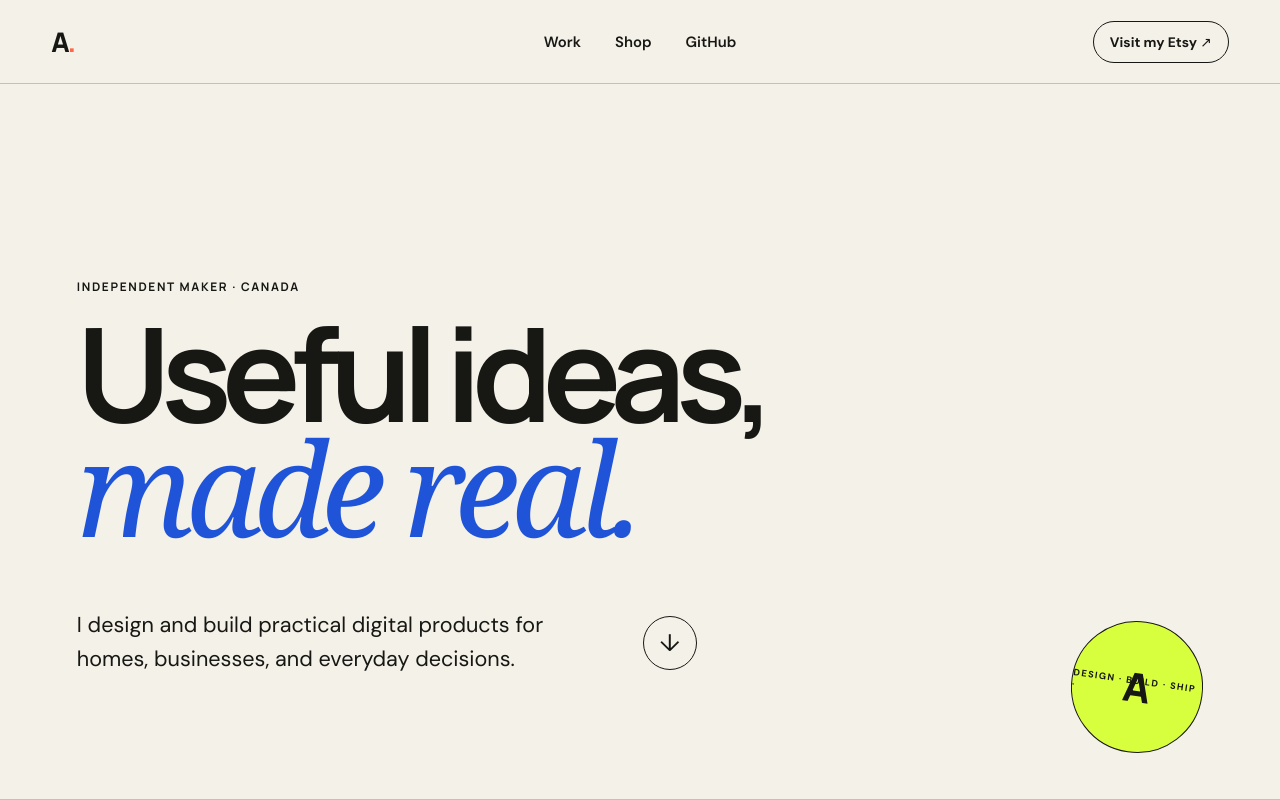
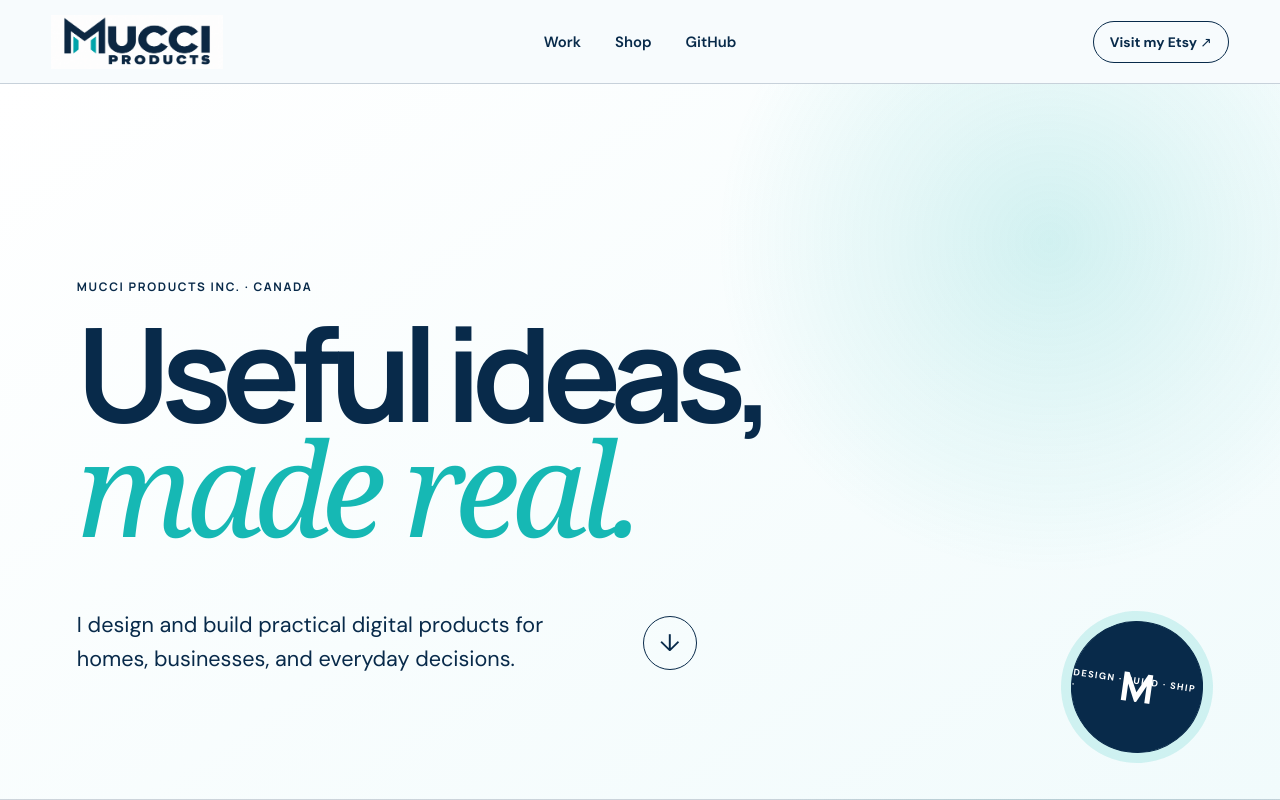
Before and after one commit to lamboant01/Mucci-Products-Inc, a plain HTML site: page index.html in a window 1280 px wide. Shown: the top 800 px of the page. Drawn offline with Linux system fonts and the light colour scheme.

Commit message:
Apply Mucci Products brand theme

```diff
--- a/index.html
+++ b/index.html
@@ -4,18 +4,18 @@
     <meta charset="UTF-8" />
     <meta name="viewport" content="width=device-width, initial-scale=1.0" />
     <meta name="description" content="Independent digital products and creative work by Anthony." />
-    <meta name="theme-color" content="#11100e" />
+    <meta name="theme-color" content="#082a4a" />
     <link rel="icon" type="image/svg+xml" href="./favicon.svg" />
     <link rel="preconnect" href="https://fonts.googleapis.com" />
     <link rel="preconnect" href="https://fonts.gstatic.com" crossorigin />
     <link href="https://fonts.googleapis.com/css2?family=DM+Sans:wght@400;500;600;700&family=Manrope:wght@500;600;700;800&display=swap" rel="stylesheet" />
     <link rel="stylesheet" href="./styles.css" />
-    <title>Anthony — Products &amp; Projects</title>
+    <title>Mucci Products — Products &amp; Projects</title>
   </head>
   <body>
     <a class="skip-link" href="#work">Skip to projects</a>
     <header class="site-header">
-      <a class="wordmark" href="#top" aria-label="Anthony, home">A<span>.</span></a>
+      <a class="wordmark" href="#top" aria-label="Mucci Products, home"><img src="./assets/mucci-products-logo.png" alt="Mucci Products" /></a>
       <nav aria-label="Primary navigation">
         <a href="#work">Work</a>
         <a href="#shop">Shop</a>
@@ -26,7 +26,7 @@
 
     <main id="top">
       <section class="hero" aria-labelledby="hero-title">
-        <p class="kicker">Independent maker · Canada</p>
+        <p class="kicker">Mucci Products Inc. · Canada</p>
         <h1 id="hero-title">Useful ideas,<br /><em>made real.</em></h1>
         <div class="hero-bottom">
           <p>I design and build practical digital products for homes, businesses, and everyday decisions.</p>
@@ -34,7 +34,7 @@
         </div>
         <div class="hero-stamp" aria-hidden="true">
           <span>DESIGN · BUILD · SHIP ·</span>
-          <strong>A</strong>
+          <strong>M</strong>
         </div>
       </section>
 
@@ -110,13 +110,13 @@
     </main>
 
     <footer>
-      <a class="wordmark" href="#top">A<span>.</span></a>
+      <a class="wordmark" href="#top" aria-label="Mucci Products, home"><img src="./assets/mucci-products-logo.png" alt="Mucci Products" /></a>
       <p>Designing useful things, one project at a time.</p>
       <div>
         <a href="https://github.com/lamboant01" target="_blank" rel="noreferrer">GitHub</a>
         <a href="#shop">Etsy</a>
       </div>
-      <span>© <span id="year"></span> Anthony</span>
+      <span>© <span id="year"></span> Mucci Products Inc.</span>
     </footer>
     <script src="./script.js"></script>
   </body>
--- a/styles.css
+++ b/styles.css
@@ -1,14 +1,14 @@
 :root {
-  color: #171714;
-  background: #f4f1e8;
+  color: #082a4a;
+  background: #f7fbfd;
   font-family: "DM Sans", sans-serif;
   font-synthesis: none;
-  --ink: #171714;
-  --paper: #f4f1e8;
-  --acid: #d8ff3e;
-  --orange: #ff674d;
-  --blue: #1f54d8;
-  --line: rgba(23, 23, 20, 0.22);
+  --ink: #082a4a;
+  --paper: #f7fbfd;
+  --acid: #16b8b4;
+  --orange: #19c9c4;
+  --blue: #0a557b;
+  --line: rgba(8, 42, 74, 0.2);
 }
 
 * { box-sizing: border-box; }
@@ -20,24 +20,24 @@ img { display: block; max-width: 100%; }
 .skip-link { position: fixed; top: 8px; left: 8px; z-index: 20; padding: 10px 14px; background: var(--ink); color: white; transform: translateY(-150%); }
 .skip-link:focus { transform: translateY(0); }
 .site-header { height: 84px; display: grid; grid-template-columns: 1fr auto 1fr; align-items: center; gap: 24px; padding: 0 clamp(20px, 4vw, 68px); border-bottom: 1px solid var(--line); }
-.wordmark { width: 42px; font: 800 27px/1 "Manrope", sans-serif; letter-spacing: -0.08em; }
-.wordmark span { color: var(--orange); }
+.wordmark { width: 172px; height: 54px; display: block; overflow: hidden; }
+.wordmark img { width: 100%; height: auto; transform: translateY(-21px); }
 nav { display: flex; gap: 34px; font-size: 0.93rem; font-weight: 600; }
 nav a, footer a { position: relative; }
 nav a::after, footer a::after { position: absolute; right: 0; bottom: -5px; left: 0; height: 1px; content: ""; background: currentColor; transform: scaleX(0); transform-origin: right; transition: transform 180ms ease; }
 nav a:hover::after, nav a:focus-visible::after, footer a:hover::after, footer a:focus-visible::after { transform: scaleX(1); transform-origin: left; }
 .header-cta { justify-self: end; padding: 11px 16px; border: 1px solid var(--ink); border-radius: 999px; font-weight: 700; font-size: 0.86rem; transition: background 180ms, color 180ms; }
 .header-cta:hover, .header-cta:focus-visible { color: var(--paper); background: var(--ink); }
-.hero { position: relative; min-height: calc(100svh - 84px); display: flex; flex-direction: column; justify-content: center; padding: clamp(72px, 10vw, 150px) clamp(20px, 6vw, 96px) 54px; overflow: hidden; border-bottom: 1px solid var(--line); }
+.hero { position: relative; min-height: calc(100svh - 84px); display: flex; flex-direction: column; justify-content: center; padding: clamp(72px, 10vw, 150px) clamp(20px, 6vw, 96px) 54px; overflow: hidden; border-bottom: 1px solid var(--line); background: radial-gradient(circle at 82% 22%, rgba(22,184,180,.17), transparent 28%), linear-gradient(145deg, #fff 0%, #f1fbfc 100%); }
 .kicker { margin: 0 0 22px; font: 700 0.74rem/1 "Manrope", sans-serif; letter-spacing: 0.14em; text-transform: uppercase; }
 h1, h2, h3, p { margin-top: 0; }
 h1, h2, h3 { font-family: "Manrope", sans-serif; }
 h1 { max-width: 1040px; margin-bottom: 64px; font-size: clamp(4rem, 10.2vw, 9.6rem); line-height: 0.88; letter-spacing: -0.075em; }
-h1 em { color: var(--blue); font-family: Georgia, serif; font-weight: 400; letter-spacing: -0.06em; }
+h1 em { color: var(--acid); font-family: Georgia, serif; font-weight: 400; letter-spacing: -0.06em; }
 .hero-bottom { max-width: 720px; display: flex; align-items: center; gap: 46px; }
 .hero-bottom p { max-width: 520px; margin: 0; font-size: clamp(1.05rem, 1.7vw, 1.35rem); line-height: 1.55; }
 .round-link { width: 54px; height: 54px; display: grid; flex: 0 0 auto; place-items: center; border: 1px solid var(--ink); border-radius: 50%; font-size: 1.5rem; }
-.hero-stamp { position: absolute; right: 6vw; bottom: 46px; width: 132px; aspect-ratio: 1; display: grid; place-items: center; border: 1px solid var(--ink); border-radius: 50%; background: var(--acid); transform: rotate(8deg); }
+.hero-stamp { position: absolute; right: 6vw; bottom: 46px; width: 132px; aspect-ratio: 1; display: grid; place-items: center; border: 1px solid var(--ink); border-radius: 50%; color: white; background: var(--ink); box-shadow: 0 0 0 10px rgba(22,184,180,.16); transform: rotate(8deg); }
 .hero-stamp span { position: absolute; font-size: 0.58rem; font-weight: 700; letter-spacing: 0.15em; }
 .hero-stamp strong { font: 800 2.5rem/1 "Manrope", sans-serif; }
 .work { padding: 110px clamp(20px, 6vw, 96px) 130px; }
@@ -47,7 +47,7 @@ h1 em { color: var(--blue); font-family: Georgia, serif; font-weight: 400; lette
 .project { border: 1px solid var(--ink); }
 .project-featured { display: grid; grid-template-columns: 1.45fr 0.85fr; min-height: 560px; margin-bottom: 26px; }
 .project-visual { position: relative; min-height: 500px; display: flex; align-items: center; flex-direction: column; justify-content: center; overflow: hidden; border-right: 1px solid var(--ink); }
-.property-visual { background: #dff4ff; }
+.property-visual { background: #e2f8f7; }
 .property-visual::before, .property-visual::after { position: absolute; width: 360px; height: 360px; border: 1px solid rgba(31,84,216,.3); border-radius: 50%; content: ""; }
 .property-visual::after { width: 520px; height: 520px; }
 .property-visual img { position: relative; z-index: 1; width: clamp(150px, 22vw, 290px); filter: drop-shadow(0 24px 24px rgba(31,84,216,.16)); }
@@ -63,18 +63,18 @@ h1 em { color: var(--blue); font-family: Georgia, serif; font-weight: 400; lette
 .project-grid { display: grid; grid-template-columns: 1fr 1fr; gap: 26px; }
 .project-compact { min-height: 590px; display: flex; flex-direction: column; }
 .compact-top { position: relative; min-height: 295px; display: grid; place-items: center; border-bottom: 1px solid var(--ink); }
-.project-saison .compact-top { background: var(--acid); }
-.project-moneyquest .compact-top { background: var(--orange); }
+.project-saison .compact-top { color: white; background: linear-gradient(145deg, #082a4a, #0a557b); }
+.project-moneyquest .compact-top { background: var(--acid); }
 .mini-mark { font: 800 clamp(3.5rem, 8vw, 7rem)/1 "Manrope", sans-serif; letter-spacing: -.08em; }
 .coin { width: 140px; height: 140px; display: grid; place-items: center; border: 2px solid var(--ink); border-radius: 50%; box-shadow: 14px 14px 0 var(--ink); font: 700 4.6rem/1 Georgia, serif; }
 .project-compact .project-copy { min-height: 290px; display: block; padding: 34px; }
 .project-compact .project-copy h3 { font-size: clamp(2.1rem, 4vw, 3.6rem); }
-.shop { display: grid; grid-template-columns: 1fr 1fr; min-height: 690px; border-top: 1px solid var(--ink); border-bottom: 1px solid var(--ink); background: #e9d7ff; }
+.shop { display: grid; grid-template-columns: 1fr 1fr; min-height: 690px; border-top: 1px solid var(--ink); border-bottom: 1px solid var(--ink); background: #dff8f7; }
 .shop-art { position: relative; display: grid; place-items: center; overflow: hidden; border-right: 1px solid var(--ink); }
 .shop-art::before { position: absolute; width: 70%; aspect-ratio: 1; border: 1px solid var(--ink); border-radius: 50%; content: ""; }
 .shop-tile { position: absolute; min-width: 178px; padding: 28px; border: 1px solid var(--ink); background: var(--paper); box-shadow: 10px 10px 0 var(--ink); font: 800 1.5rem/1 "Manrope", sans-serif; text-align: center; }
 .tile-one { transform: translate(-74px, -104px) rotate(-9deg); }
-.tile-two { z-index: 1; background: var(--acid); transform: rotate(4deg); }
+.tile-two { z-index: 1; color: white; background: var(--ink); transform: rotate(4deg); }
 .tile-three { transform: translate(75px, 105px) rotate(-5deg); }
 .shop-copy { display: flex; align-items: flex-start; flex-direction: column; justify-content: center; padding: clamp(46px, 7vw, 110px); }
 .shop-copy > p:not(.kicker) { max-width: 490px; margin: 30px 0 34px; font-size: 1.08rem; line-height: 1.65; }
@@ -99,6 +99,8 @@ footer > span { font-size: .82rem; opacity: .66; }
 
 @media (max-width: 560px) {
   .site-header { height: 72px; }
+  .wordmark { width: 135px; height: 44px; }
+  .wordmark img { transform: translateY(-16px); }
   .header-cta { padding: 10px 12px; font-size: .78rem; }
   .hero { min-height: calc(100svh - 72px); padding-top: 64px; }
   h1 { margin-bottom: 42px; font-size: clamp(3.6rem, 18vw, 5.8rem); }
```
Also changed, not shown: README.md, assets/mucci-products-logo.png (added), favicon.svg.
